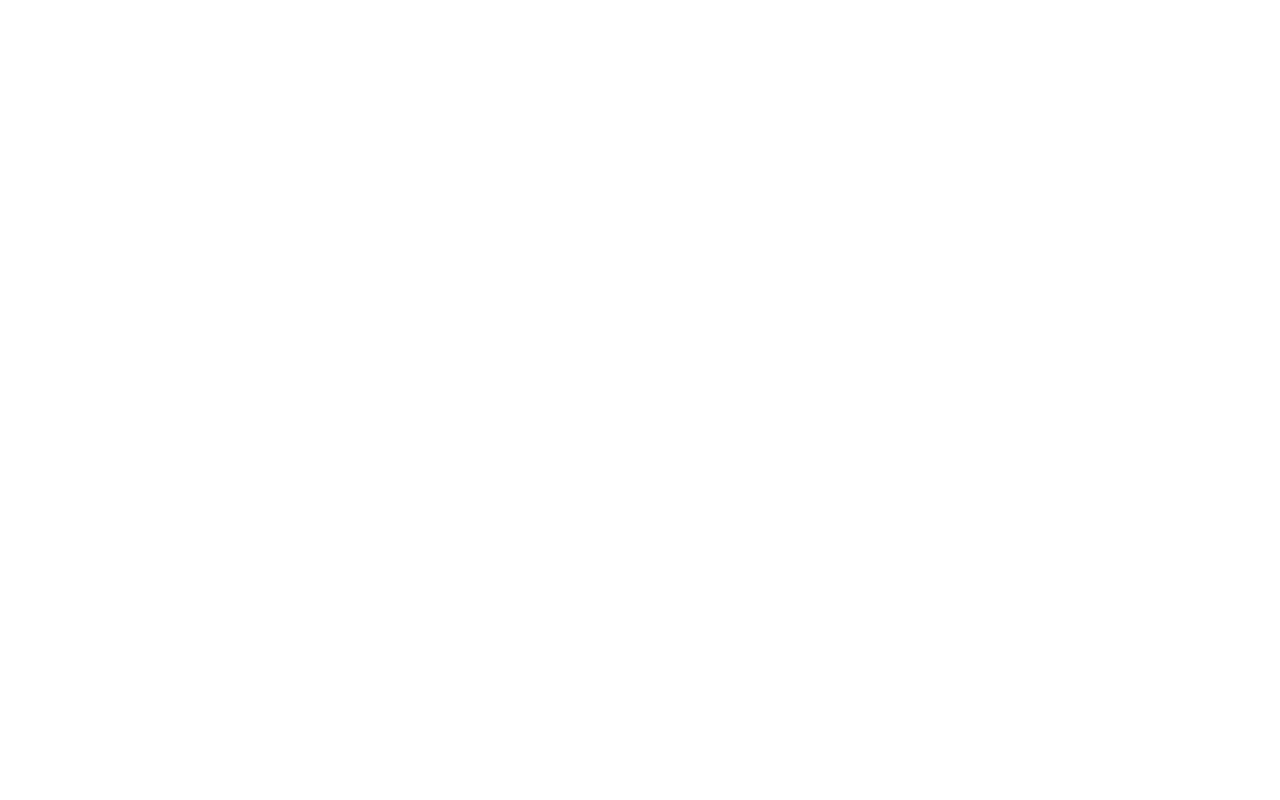
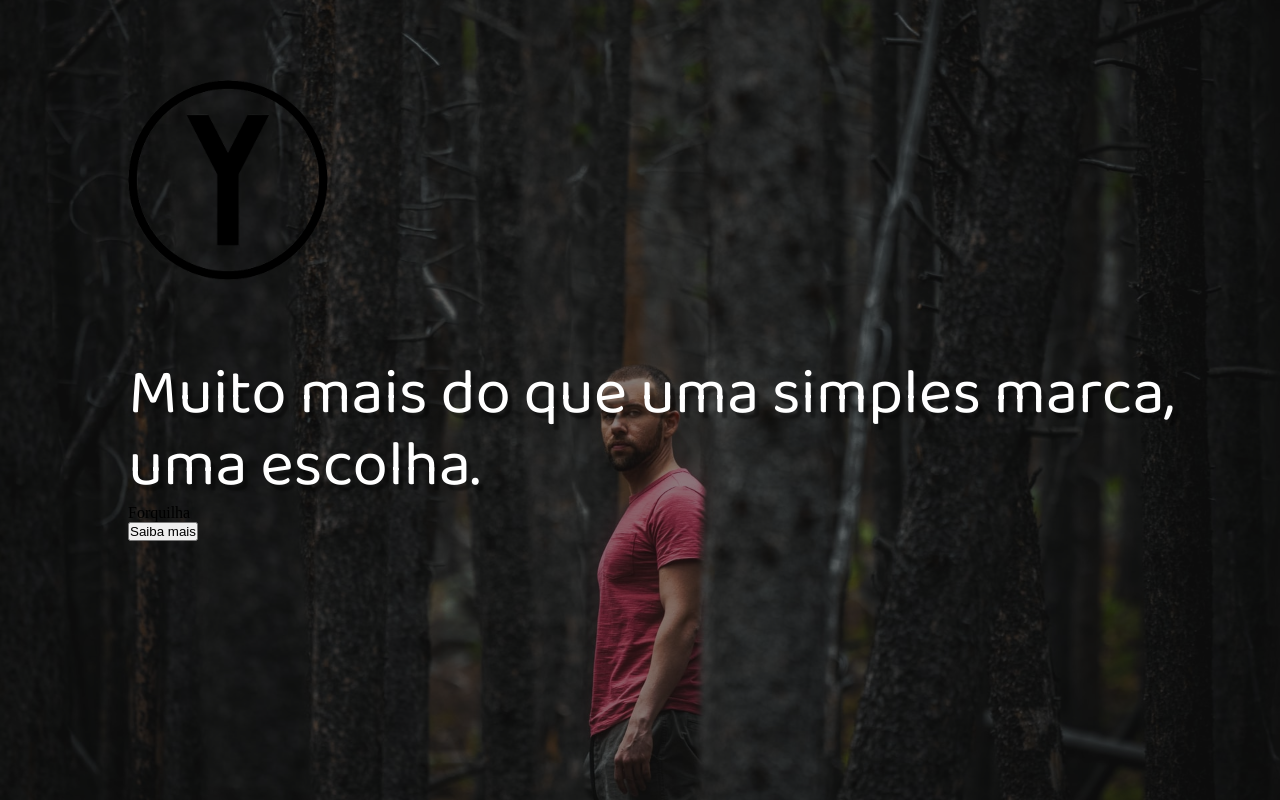
Before and after one commit to Fagnerkenedy/Portfolio, a plain HTML site: page index.html in a window 1280 px wide. Drawn offline with Linux system fonts and the light colour scheme.

Commit message:
cabeçalho

```diff
--- a/index.html
+++ b/index.html
@@ -1,10 +1,32 @@
 <!doctype html>
 <html>
-<head>
-<meta charset="utf-8">
-<title>Documento sem título</title>
-</head>
+	<head>
+			<meta charset="utf-8">
+			<link rel="stylesheet" href="style.css">
+				<link rel="apple-touch-icon" sizes="180x180" href="/apple-touch-icon.png">
+				<link rel="icon" type="image/png" sizes="32x32" href="/favicon-32x32.png">
+				<link rel="icon" type="image/png" sizes="16x16" href="/favicon-16x16.png">
+				<link rel="manifest" href="/site.webmanifest">
+			<title>Forquilha</title>
+	</head>
 
-<body>
-</body>
+	<body>
+		<div class="container">
+			<header>
+				<div class="img-wrapper">
+					<img src="background.jpg" alt="">
+				</div>
+
+				<div class="logo">
+					<a href=""><img src="Forquilha_Sem fundo.png" width="200px" height="200px"></a>
+				</div>
+
+				<div class="banner">
+					<h1>Muito mais do que uma simples marca, uma escolha.</h1>
+					<p>Forquilha</p>
+					<button>Saiba mais</button>
+				</div>
+			</header>
+		</div>
+	</body>
 </html>
--- /dev/null
+++ b/style.css
@@ -0,0 +1,50 @@
+/* CSS Document */
+@import url('https://fonts.googleapis.com/css2?family=Baloo+Da+2:wght@400;500;600;700;800&family=Josefin+Slab:ital,wght@0,100;0,200;0,300;0,400;0,500;0,600;0,700;1,100;1,200;1,300;1,400;1,500;1,600;1,700&family=Mulish:ital,wght@0,200;0,300;0,400;0,500;0,600;1,200;1,300;1,400;1,500&display=swap');
+
+@import url("https://cdnjs.cloudflare.com/ajax/libs/font-awesome/5.15.3/css/all.min.css");
+
+*{
+    margin: 0;
+    padding: 0;
+}
+
+header{
+    width: 100%;
+    height: 100vh;
+    overflow: hidden;
+    position: relative;
+}
+
+.img-wrapper{
+    width: 100%;
+    height: 100%;
+    overflow: hidden;
+    background-color: rgba(0,0,0,0.9);
+}
+
+.img-wrapper img{
+    width: 100%;
+    height: 100%;
+    object-fit: cover;
+    opacity: 0.5;
+}
+
+.logo{
+    position: absolute;
+    top: 10%;
+    left: 10%;
+}
+.banner{
+    position: absolute;
+    top: 45%;
+    left: 10%;
+}
+
+.banner h1{
+    color: white;
+    font-size: 4rem;
+    font-family: "Baloo Da 2", serif;
+    font-weight: 200;
+    text-shadow: .3rem .4rem 2px rgba(0,0,0,0.4);
+    line-height: 4.5rem;
+}
```
Also changed, not shown: Forquilha_Sem fundo.png (added), android-chrome-192x192.png (added), android-chrome-512x512.png (added), apple-touch-icon.png (added), background.jpg (added), favicon-16x16.png (added), favicon-32x32.png (added), favicon.ico (added), site.webmanifest (added).
